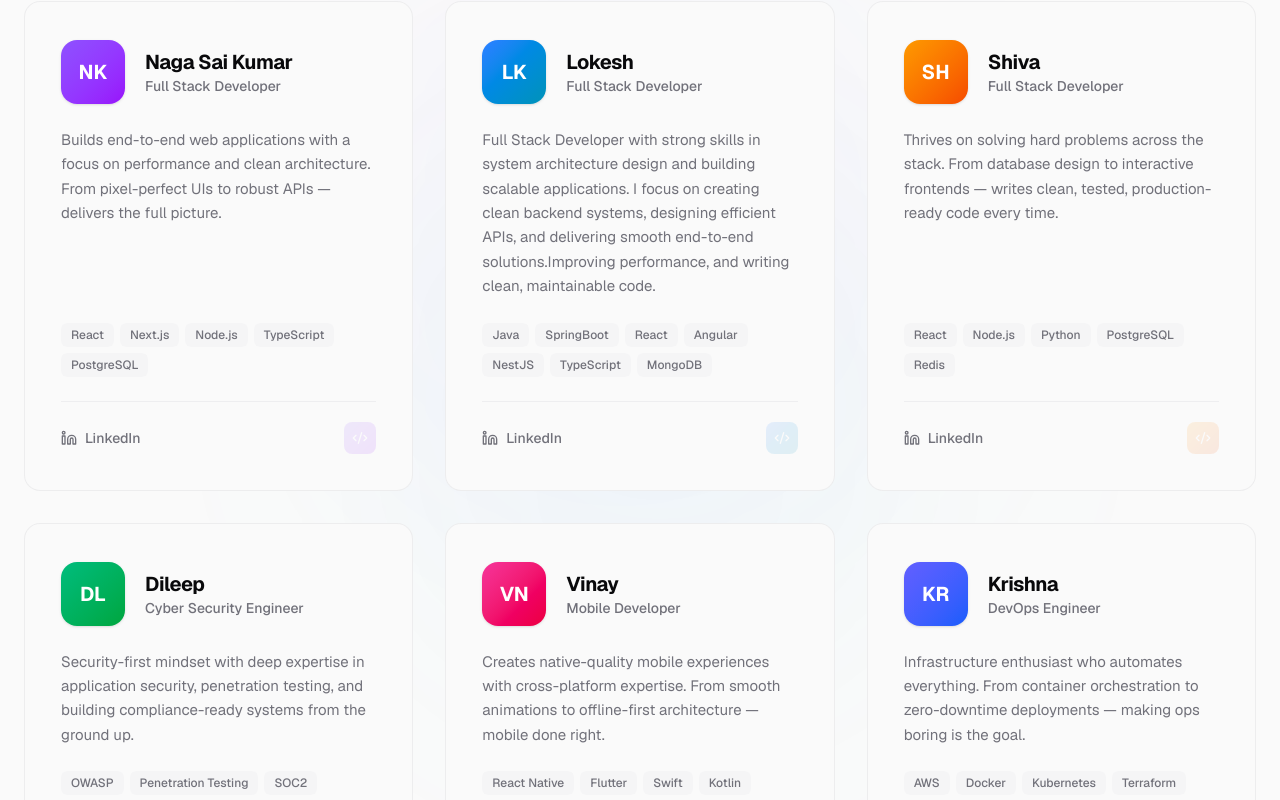
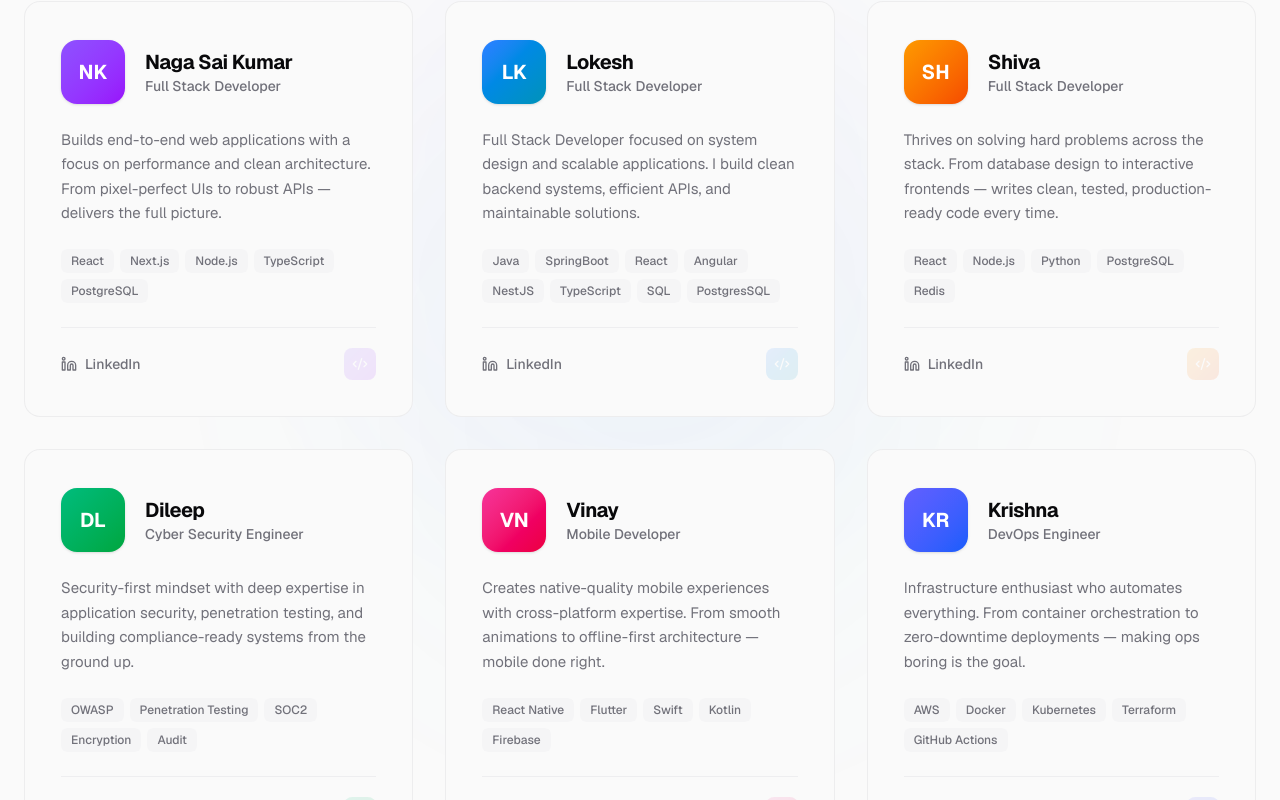
Before and after one commit to Ship-Faster/ShipFast-website, a Next.js app: page /team in a window 1280 px wide. Shown: the part 1400-2200 px from the top of the page. Built offline with nearby package versions, Linux system fonts and the light colour scheme.

Commit message:
Revise bio and enhance skills list
Updated bio for clarity and added SQL and PostgresSQL to skills.

```diff
--- a/src/app/team/page.tsx
+++ b/src/app/team/page.tsx
@@ -38,8 +38,8 @@ const team = [
     role: "Full Stack Developer",
     subtitle: "Frontend & Backend",
     avatar: "LK",
-    bio: "Full Stack Developer with strong skills in system architecture design and building scalable applications. I focus on creating clean backend systems, designing efficient APIs, and delivering smooth end-to-end solutions.Improving performance, and writing clean, maintainable code.",
-    skills: ["Java", "SpringBoot", "React", "Angular", "NestJS", "TypeScript", "MongoDB"],
+    bio: "Full Stack Developer focused on system design and scalable applications. I build clean backend systems, efficient APIs, and maintainable solutions.",
+    skills: ["Java", "SpringBoot", "React", "Angular", "NestJS", "TypeScript", "SQL", "PostgresSQL"],
     icon: Code2,
     gradient: "from-blue-500 to-cyan-600",
     bgGradient: "from-blue-500/10 to-cyan-500/10",
```
